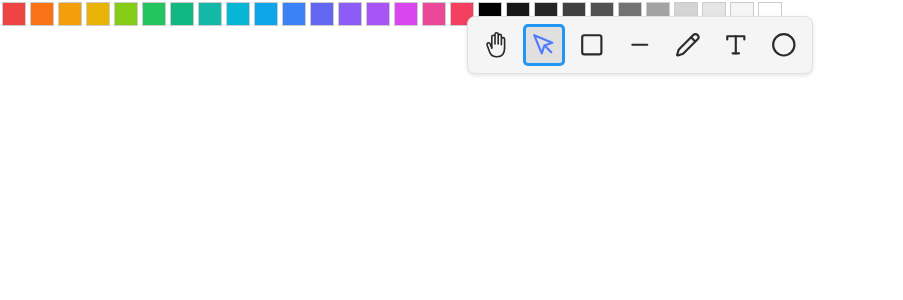
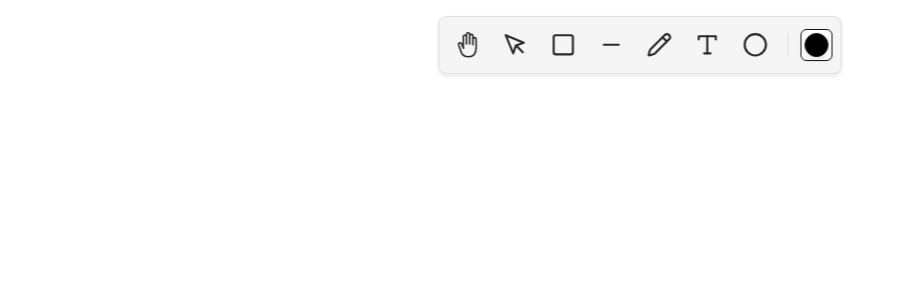
Before and after one commit to Saloni1707/sketch, a Next.js app: page / in a window 1280 px wide. Shown: the top 300 px of the page, without its empty margins (0-903 px from the left). Built offline with nearby package versions, Linux system fonts and the light colour scheme.

Commit message:
feat:Color Picker && ColorPalette in ActionBar

```diff
--- a/app/components/ColorPalette/ColorPalette.tsx
+++ b/app/components/ColorPalette/ColorPalette.tsx
@@ -1,4 +1,8 @@
+import { Button } from "../ui/button";
+import { Popover, PopoverContent, PopoverTrigger } from "../ui/popover";
 import React from "react";
+import { Separator } from "../ui/separator";
+import { Input } from "../ui/input";
 
 interface ColorPaletteProps{
     currentColor: string;
@@ -17,17 +21,59 @@ export default function ColorPalette({currentColor,onChange}:ColorPaletteProps){
     ];
 
     return(
-        <div className="color-palette">
-            {colors.map(color => (
-                <button
-                    key={color}
-                    className={currentColor === color ? "selected":" "}
-                    style={{backgroundColor:color,width:24,height:24,border:'1px solid #ccc',margin:2}}
-                    //onClick={e => onChange(e.target.value)}
-                />
-            ))
-            }
+        <Popover>
+            <PopoverTrigger asChild>
+                <Button
+                  variant="outline"
+                  className="flex h-8 w-8 items-center justify-center p-0"
+                >
+                    <div
+                      className="h-6 w-6 rounded-full shadow-md border"
+                      style={{backgroundColor:currentColor}}
+                    />
+                </Button>
 
-        </div>
-    )
+            </PopoverTrigger>
+            <PopoverContent className="w-64" align="center">
+                <div className="grid gap-4">
+                    <div className="space-y-2">
+                        <h4 className="font-medium text-sm leading-none">Color</h4>
+                        <div className="grid grid-cols-9 gap-1">
+                            {colors.map((color) => (
+                                <button
+                                    key={color}
+                                    className={`h-6 w-6 rounded-full shadow-md border ${
+                                        color==="#ffffff" ? "border-gray-200" : ""
+                                    }${currentColor.toLowerCase() === color.toLowerCase() ? "ring-2 ring-offset-2 ring-primary" : ""}`}
+                                    style={{backgroundColor:color}}
+                                    onClick={()=>onChange(color)}
+                                />
+                            ))}
+                        </div>
+                    </div>
+                    <Separator />
+
+                    <div className="space-y-2">
+                        <h4 className="font-medium text-sm leading-none">Custom Color</h4>
+                        <div className="flex items-center gap-2">
+                            <Input
+                             type="text"
+                             value={currentColor}
+                             onChange={(e)=>onChange(e.target.value)}
+                             className="h-8 text-sm"
+                             placeholder="#RRGGBB"
+                            />
+
+                            <Input
+                                type="color"
+                                value={currentColor}
+                                onChange={(e) => onChange(e.target.value)}
+                                className="h-8 w-10 p-1"
+                            />
+                        </div>
+                    </div>
+                </div>
+            </PopoverContent>
+        </Popover>
+    );
 }
--- a/app/components/action-bar/ActionBar.module.css
+++ b/app/components/action-bar/ActionBar.module.css
@@ -9,14 +9,35 @@
 .actionBar {
   display: flex;
   flex-direction: row;
+  align-items: center;
   gap: 0.5rem;
   padding: 0.5rem;
   border-radius: 0.5rem;
   background-color: #f5f5f5;
   box-shadow: 0 2px 4px rgba(0, 0, 0, 0.1);
   border: 1px solid #e0e0e0;
-  /* border: 1px solid #e5e7eb; */
   backdrop-filter: blur(6px);
+}
+
+.toolsGroup {
+  display: flex;
+  flex-direction: row;
+  align-items: center;
+  gap: 0.5rem;
+}
+
+.colorPickerGroup {
+  display: flex;
+  flex-direction: row;
+  align-items: center;
+  gap: 0.5rem;
+}
+
+.separator {
+  width: 1px;
+  height: 24px;
+  background-color: #e0e0e0;
+  margin: 0 0.25rem;
 }
 
 .inputWrapper {
--- a/app/components/action-bar/action-bar.tsx
+++ b/app/components/action-bar/action-bar.tsx
@@ -6,20 +6,25 @@ import { LuPencil } from "react-icons/lu";
 import { FiCircle, FiMinus, FiMousePointer, FiSquare, FiType } from "react-icons/fi";
 import { IoHandRightOutline } from "react-icons/io5";
 import styles from "./ActionBar.module.css";
+import ColorPalette from "../ColorPalette/ColorPalette";
 
 type ActionBarProps = {
   tool: Tool;
   setTool: (tool: Tool) => void;
+  currentColor: string;
+  onColorChange: (color: string) => void;
 };
 
-export function ActionBar({ tool, setTool }: ActionBarProps) {
+export function ActionBar({ tool, setTool, currentColor, onColorChange }: ActionBarProps) {
   return (
     <div className={styles.actionBarWrapper}>
       <div className={styles.actionBar}>
-      {TOOLS.map((t, index) => (
+        {/* Tools */}
+        <div className={styles.toolsGroup}>
+          {TOOLS.map((t) => (
             <div
+              key={t}
               className={`${styles.inputWrapper} ${tool === t ? styles.selected : ""}`}
-          key={t}
               onClick={() => setTool(t)}
             >
               <input
@@ -38,9 +43,17 @@ export function ActionBar({ tool, setTool }: ActionBarProps) {
                 {t === "text" && <FiType />}
                 {t === "circle" && <FiCircle />}
               </label>
-          {/* <span>{index + 1}</span> */}
             </div>
           ))}
+
+          {/* Separator */}
+          <div className={styles.separator}></div>
+
+          {/* Color Picker */}
+          <div className={styles.colorPickerGroup}>
+            <ColorPalette currentColor={currentColor} onChange={onColorChange} />
+          </div>
+        </div>
       </div>
     </div>
   );
--- /dev/null
+++ b/app/components/ui/button.tsx
@@ -0,0 +1,59 @@
+import * as React from "react"
+import { Slot } from "@radix-ui/react-slot"
+import { cva, type VariantProps } from "class-variance-authority"
+
+import { cn } from "@/lib/utils"
+
+const buttonVariants = cva(
+  "inline-flex items-center justify-center gap-2 whitespace-nowrap rounded-md text-sm font-medium transition-all disabled:pointer-events-none disabled:opacity-50 [&_svg]:pointer-events-none [&_svg:not([class*='size-'])]:size-4 shrink-0 [&_svg]:shrink-0 outline-none focus-visible:border-ring focus-visible:ring-ring/50 focus-visible:ring-[3px] aria-invalid:ring-destructive/20 dark:aria-invalid:ring-destructive/40 aria-invalid:border-destructive",
+  {
+    variants: {
+      variant: {
+        default:
+          "bg-primary text-primary-foreground shadow-xs hover:bg-primary/90",
+        destructive:
+          "bg-destructive text-white shadow-xs hover:bg-destructive/90 focus-visible:ring-destructive/20 dark:focus-visible:ring-destructive/40 dark:bg-destructive/60",
+        outline:
+          "border bg-background shadow-xs hover:bg-accent hover:text-accent-foreground dark:bg-input/30 dark:border-input dark:hover:bg-input/50",
+        secondary:
+          "bg-secondary text-secondary-foreground shadow-xs hover:bg-secondary/80",
+        ghost:
+          "hover:bg-accent hover:text-accent-foreground dark:hover:bg-accent/50",
+        link: "text-primary underline-offset-4 hover:underline",
+      },
+      size: {
+        default: "h-9 px-4 py-2 has-[>svg]:px-3",
+        sm: "h-8 rounded-md gap-1.5 px-3 has-[>svg]:px-2.5",
+        lg: "h-10 rounded-md px-6 has-[>svg]:px-4",
+        icon: "size-9",
+      },
+    },
+    defaultVariants: {
+      variant: "default",
+      size: "default",
+    },
+  }
+)
+
+function Button({
+  className,
+  variant,
+  size,
+  asChild = false,
+  ...props
+}: React.ComponentProps<"button"> &
+  VariantProps<typeof buttonVariants> & {
+    asChild?: boolean
+  }) {
+  const Comp = asChild ? Slot : "button"
+
+  return (
+    <Comp
+      data-slot="button"
+      className={cn(buttonVariants({ variant, size, className }))}
+      {...props}
+    />
+  )
+}
+
+export { Button, buttonVariants }
--- /dev/null
+++ b/app/components/ui/input.tsx
@@ -0,0 +1,21 @@
+import * as React from "react"
+
+import { cn } from "@/lib/utils"
+
+function Input({ className, type, ...props }: React.ComponentProps<"input">) {
+  return (
+    <input
+      type={type}
+      data-slot="input"
+      className={cn(
+        "file:text-foreground placeholder:text-muted-foreground selection:bg-primary selection:text-primary-foreground dark:bg-input/30 border-input flex h-9 w-full min-w-0 rounded-md border bg-transparent px-3 py-1 text-base shadow-xs transition-[color,box-shadow] outline-none file:inline-flex file:h-7 file:border-0 file:bg-transparent file:text-sm file:font-medium disabled:pointer-events-none disabled:cursor-not-allowed disabled:opacity-50 md:text-sm",
+        "focus-visible:border-ring focus-visible:ring-ring/50 focus-visible:ring-[3px]",
+        "aria-invalid:ring-destructive/20 dark:aria-invalid:ring-destructive/40 aria-invalid:border-destructive",
+        className
+      )}
+      {...props}
+    />
+  )
+}
+
+export { Input }
--- /dev/null
+++ b/app/components/ui/separator.tsx
@@ -0,0 +1,29 @@
+"use client"
+
+import * as React from "react"
+import * as SeparatorPrimitive from "@radix-ui/react-separator"
+
+import {cn} from "@/lib/utils"
+
+function Separator({
+    className,
+    orientation = "horizontal",
+    decorative = true,
+    ...props
+}: React.ComponentProps<typeof SeparatorPrimitive.Root>){
+    return(
+        <SeparatorPrimitive.Root
+        data-slot="separator"
+        decorative={decorative}
+        orientation={orientation}
+        className={cn(
+            "shrink-0 bg-gray-200 dark:bg-gray-800",
+            orientation === "horizontal" ? "h-[1px] w-full" : "h-full w-[1px]",
+            className
+        )}
+        {...props}
+        />
+    )
+}
+
+export { Separator }
--- a/app/page.tsx
+++ b/app/page.tsx
@@ -66,7 +66,8 @@ import {
     const[panOffset,setPanOffset] = useState({x:0,y:0});
     const[startPanMousePosition,setStartPanMousePosition] = useState({x:0,y:0});
     const[action,setAction] = useState<ActionsType>("none");
-    const[tool,setTool] = useState<Tool>(initialTool);
+    const [tool, setTool] = useState<Tool>('select');
+    const [currentColor, setCurrentColor] = useState<string>('#000000');
     const[selectedElement,setSelectedElement] = useState<ElementType | null>(null);
     const [scale, setScale] = useState(1);
     const [scaleOffset, setScaleOffset] = useState({ x: 0, y: 0 });
@@ -190,7 +191,7 @@ import {
         switch(type){
             case Tools.line:
             case Tools.rectangle:{
-                elementsCopy[id] = createElement(id, x1, y1, x2, y2, type);
+                elementsCopy[id] = createElement(id, x1, y1, x2, y2, type, currentColor);
                 break;
             }
             case Tools.pencil: {
@@ -245,7 +246,7 @@ import {
                 break;
             }
             case Tools.circle: {
-                elementsCopy[id] = createElement(id, x1, y1, x2, y2, type);
+                elementsCopy[id] = createElement(id, x1, y1, x2, y2, type, currentColor);
                 break;
               }
             default:
@@ -293,28 +294,23 @@ import {
 
             if (tool === Tools.text) {
                 // For text tool, create a text element at the click position
-                const adjustedX = (clientX - panOffset.x * scale + scaleOffset.x) / scale;
-                const adjustedY = (clientY - panOffset.y * scale + scaleOffset.y) / scale;
-
+                const adjustedX = clientX;
+                const adjustedY = clientY;
                 const newElement = createElement(
                     id,
                     adjustedX,
                     adjustedY,
-                    adjustedX + 100, // Default width
-                    adjustedY + 24,  // Default height for one line of text
-                    tool
+                    adjustedX + 200, // Default width for text
+                    adjustedY + 50,  // Default height for text
+                    tool,
+                    currentColor
                 );
 
-                // Add the new element to the elements array
                 const newElements = [...elements, newElement];
                 setElements(newElements);
 
                 // Set the selected element with proper offsets
-                setSelectedElement({
-                    ...newElement,
-                    offsetX: 0,
-                    offsetY: 0
-                });
+                setSelectedElement(newElement);
 
                 // Set action to writing to show the text input
                 setAction("writing");
@@ -326,7 +322,7 @@ import {
                 return;
             } else {
                 // For other drawing tools
-                const newElement = createElement(id, clientX, clientY, clientX, clientY, tool);
+                const newElement = createElement(id, clientX, clientY, clientX, clientY, tool, currentColor);
                 setElements([...elements, newElement]);
                 setSelectedElement({
                     ...newElement,
@@ -576,10 +572,12 @@ import {
 
     return (
         <div>
-            <ActionBar tool={tool} setTool={setTool}/>
-            <ColorPalette currentColor={""} onChange={function (color: string): void {
-                throw new Error("Function not implemented.");
-            } }/>
+            <ActionBar
+              tool={tool}
+              setTool={setTool}
+              currentColor={currentColor}
+              onColorChange={setCurrentColor}
+            />
             {/* <ControlPanel/> */}
 
             {(action === "writing" || tool === 'text') && (
--- a/app/store/useSketchStore.ts
+++ b/app/store/useSketchStore.ts
@@ -44,6 +44,7 @@ export type ElementType = {
     x2: number;
     y2: number;
     type: Tool;
+    color?: string;
     roughElement?: any;
     offsetX?: number;
     offsetY?: number;
--- a/app/utilities/drawElements.tsx
+++ b/app/utilities/drawElements.tsx
@@ -18,6 +18,8 @@ export const drawElement = (
             if(!element.points){
                 throw new Error("Points not found");
             }
+            context.save();
+            context.fillStyle = element.color || '#000000'; // Use element's color or default to black
             const strokePoints = getStroke(element.points);
             const formattedPoints:[number,number][] = strokePoints.map((point) => {
                 if(point.length !== 2){
@@ -29,6 +31,7 @@ export const drawElement = (
             });
             const stroke = getSvgPathFromStroke(formattedPoints);
             context.fill(new Path2D(stroke));
+            context.restore();
             break;
         }
         case "text": {
@@ -41,7 +44,7 @@ export const drawElement = (
             const fontSize = 24;
             context.font = `${fontSize}px sans-serif`;
             context.textBaseline = 'top';
-            context.fillStyle = '#000000'; // Black text
+            context.fillStyle = element.color || '#000000'; // Use element's color or default to black
             context.strokeStyle = '#FFFFFF'; // White stroke for contrast
             context.lineWidth = 2;
 
--- a/package.json
+++ b/package.json
@@ -9,6 +9,7 @@
     "lint": "next lint"
   },
   "dependencies": {
+    "class-variance-authority": "^0.7.1",
     "clsx": "^2.1.1",
     "lucide-react": "^0.534.0",
     "next": "15.4.5",
```
Also changed, not shown: app/utilities/createElements.tsx (+16 -4 lines), 1 other file (tests, documents, lock files or other folders). Lines whose indentation alone changed are shown as unchanged.
